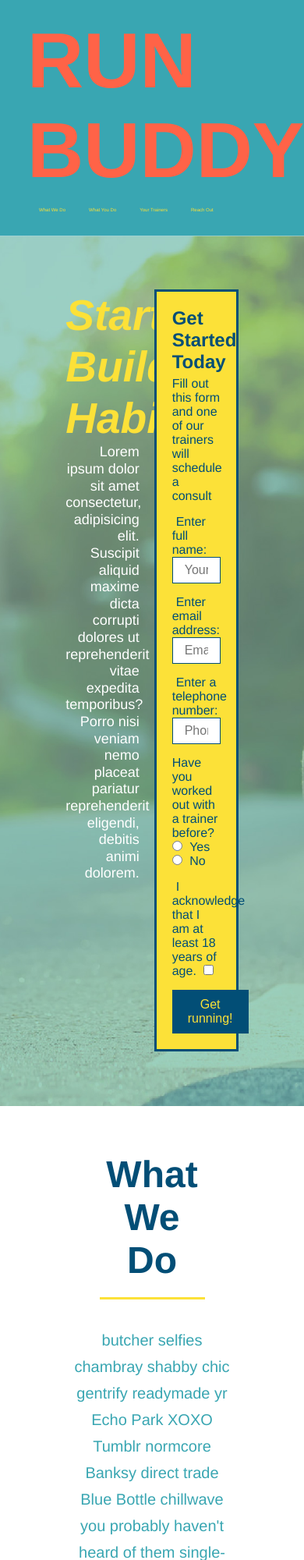
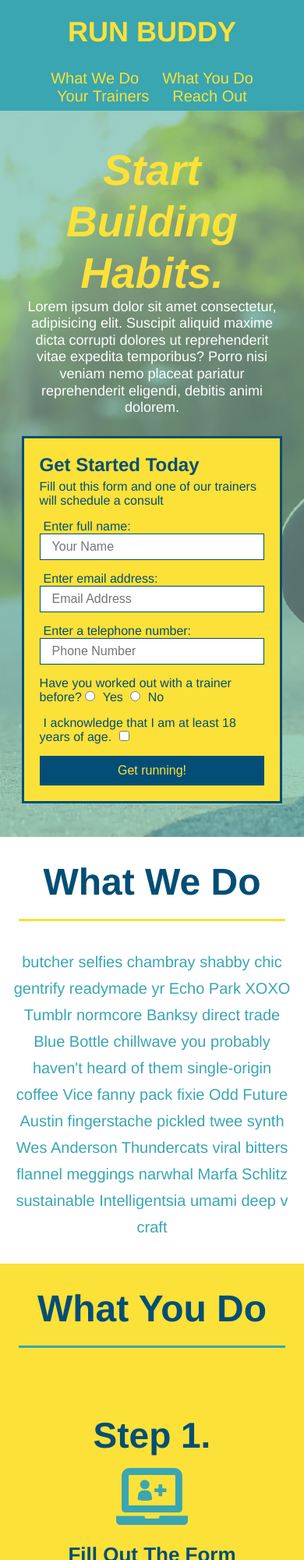
Before and after one commit to yana-mkr/run-buddy, a plain HTML site: page index.html in a window 390 px wide. Shown: the top 2000 px of the page at 78% size. Drawn offline with Linux system fonts and the light colour scheme.

Commit message:
added all media screen elements

```diff
--- a/assets/style.css
+++ b/assets/style.css
@@ -339,24 +339,110 @@
 
   /* MEDIA QUERY FOR SMALLER DESKTOP SCREENS AND SMALLER */
   @media screen and (max-width: 980px) {
-    header h1 a{
-      /* this will be applied on any screen smaller than 980px */
-      color: tomato;
+    header {
+      padding-bottom: 0;
+      justify-content: center;
+    }
+
+    header h1 {
+      width: 100%;
+      text-align: center;
+    }
+
+    header nav ul {
+      margin-top: 20px;
+      width: 100%;
+      justify-content: center;
+    }
+
+    header nav ul li a {
+      font-size: 20px;
+    }
+
+    footer h2, footer div {
+      text-align: center;
+      width: 100%;
+    }
+
+    .hero-cta, .hero-form {
+      width: 100%;
+    }
+
+    .hero-cta {
+      text-align: center;
+    }
+
+    .section-title {
+      width: 80%;
+    }
+
+    .trainer {
+      flex: 0 70%;
+    }
+
+    .contact-info iframe {
+      flex: 1 100%;
     }
   }
 
   /* MEDIA QUERY FOR TABLETS AND SMALLER */
   @media screen and (max-width: 768px) {
-    header h1 {
-      /* this will be applied on any screen between 768px and 575px */
-      font-size: 80px;
+
+    section {
+      padding: 30px 15px;
+    }
+
+    .step h3 {
+      flex: 1 100%;
+      text-align: center;
+    }
+
+    .step-info {
+      flex: 2 100%;
+      text-align: center;
+      justify-content: center;
+    }
+
+    .step-img {
+      flex: 0 32%;
+      margin-right: 0;
+      margin-top: 15px;
+      margin-bottom: 15px;
+    }
+
+    .step-text {
+      flex: 100%;
     }
   }
 
   /* MEDIA QUERY FOR MOBILE PHONES AND SMALLER */
   @media screen and (max-width: 575px) {
-    header h1 {
-      /* this will be applied on any screen smaller than 575px */
-      font-size: 100px;
+
+    .hero-form button {
+      width: 100%;
+    }
+
+    .section-title {
+      width: 95%;
+    }
+
+    .intro p {
+      width: 100%;
+    }
+
+    .trainer {
+      flex: 0 100%;
+    }
+
+    .contact-info {
+      text-align: center;
+    }
+
+    .contact-info > * {
+      flex: 0 100%;
+    }
+
+    .contact-form {
+      order: 3;
     }
   }
```
